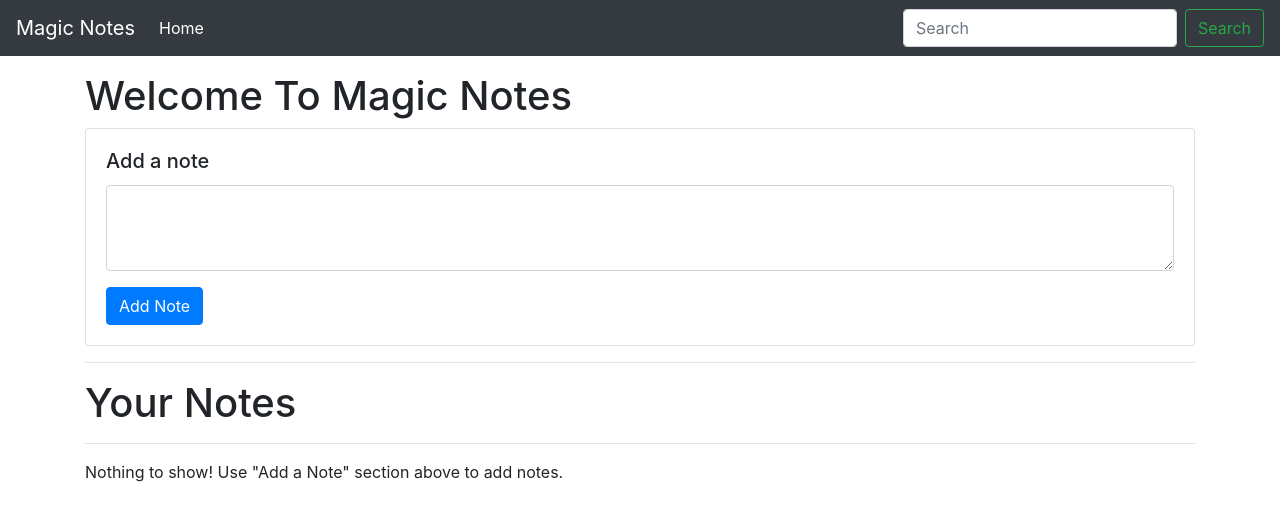
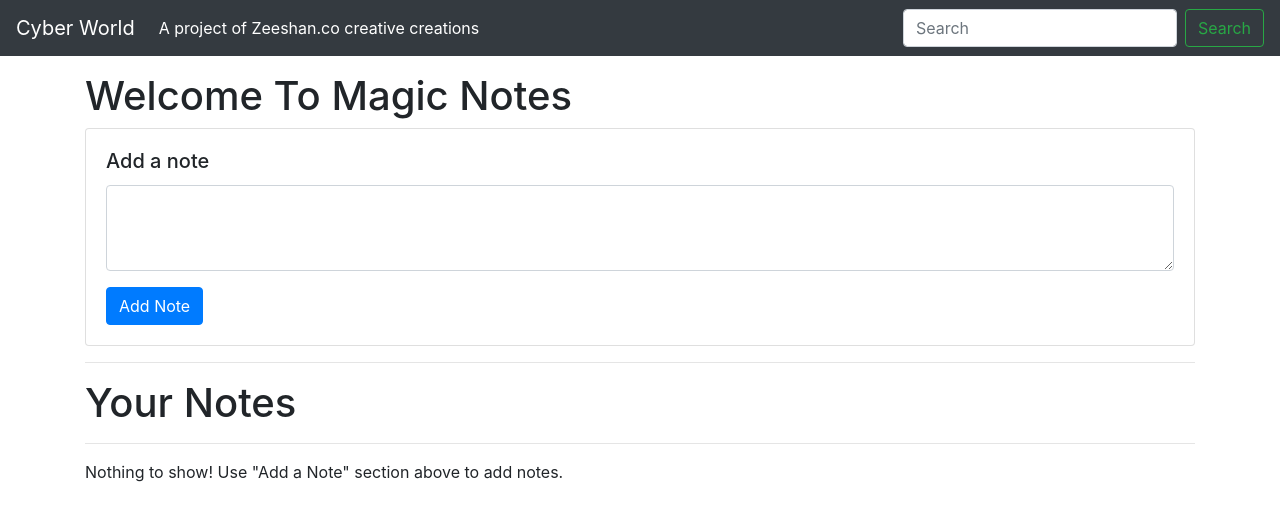
Before and after one commit to zeeshanthedev590/zeeshanthedev590.github.io, a plain HTML site: page index.html in a window 1280 px wide. Drawn offline with nearby package versions, Linux system fonts and the light colour scheme.

Commit message:
good
notes app

```diff
--- a/index.html
+++ b/index.html
@@ -5,7 +5,7 @@
     <meta charset="UTF-8">
     <meta name="viewport" content="width=device-width, initial-scale=1.0">
     <meta http-equiv="X-UA-Compatible" content="ie=edge">
-    <title>Notes App</title>
+    <title>Zeeshan.co creative creations Notes App</title>
 
 
         <link rel="icon" href="zk.png" type="image/png">
@@ -22,7 +22,7 @@
 <body>
 
     <nav class="navbar navbar-expand-lg navbar-dark bg-dark">
-        <a class="navbar-brand" href="#">Magic Notes</a>
+        <a class="navbar-brand" href="#">Cyber World</a>
         <button class="navbar-toggler" type="button" data-toggle="collapse" data-target="#navbarSupportedContent"
             aria-controls="navbarSupportedContent" aria-expanded="false" aria-label="Toggle navigation">
             <span class="navbar-toggler-icon"></span>
@@ -31,7 +31,7 @@
         <div class="collapse navbar-collapse" id="navbarSupportedContent">
             <ul class="navbar-nav mr-auto">
                 <li class="nav-item active">
-                    <a class="nav-link" href="#">Home <span class="sr-only">(current)</span></a>
+                    <a class="nav-link" href="#">A project of Zeeshan.co creative creations <span class="sr-only">(current)</span></a>
                 </li>
 
             </ul>
```
